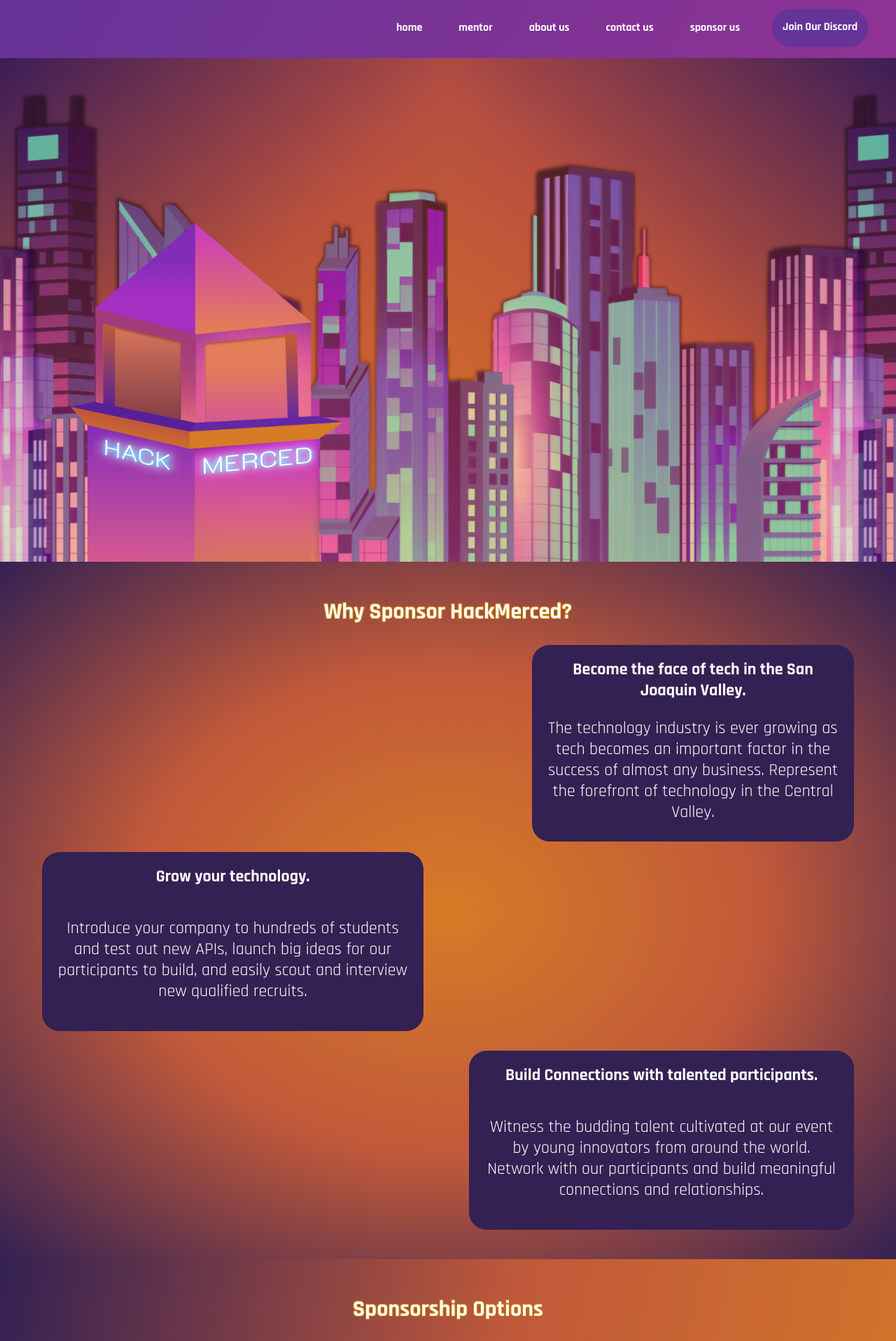
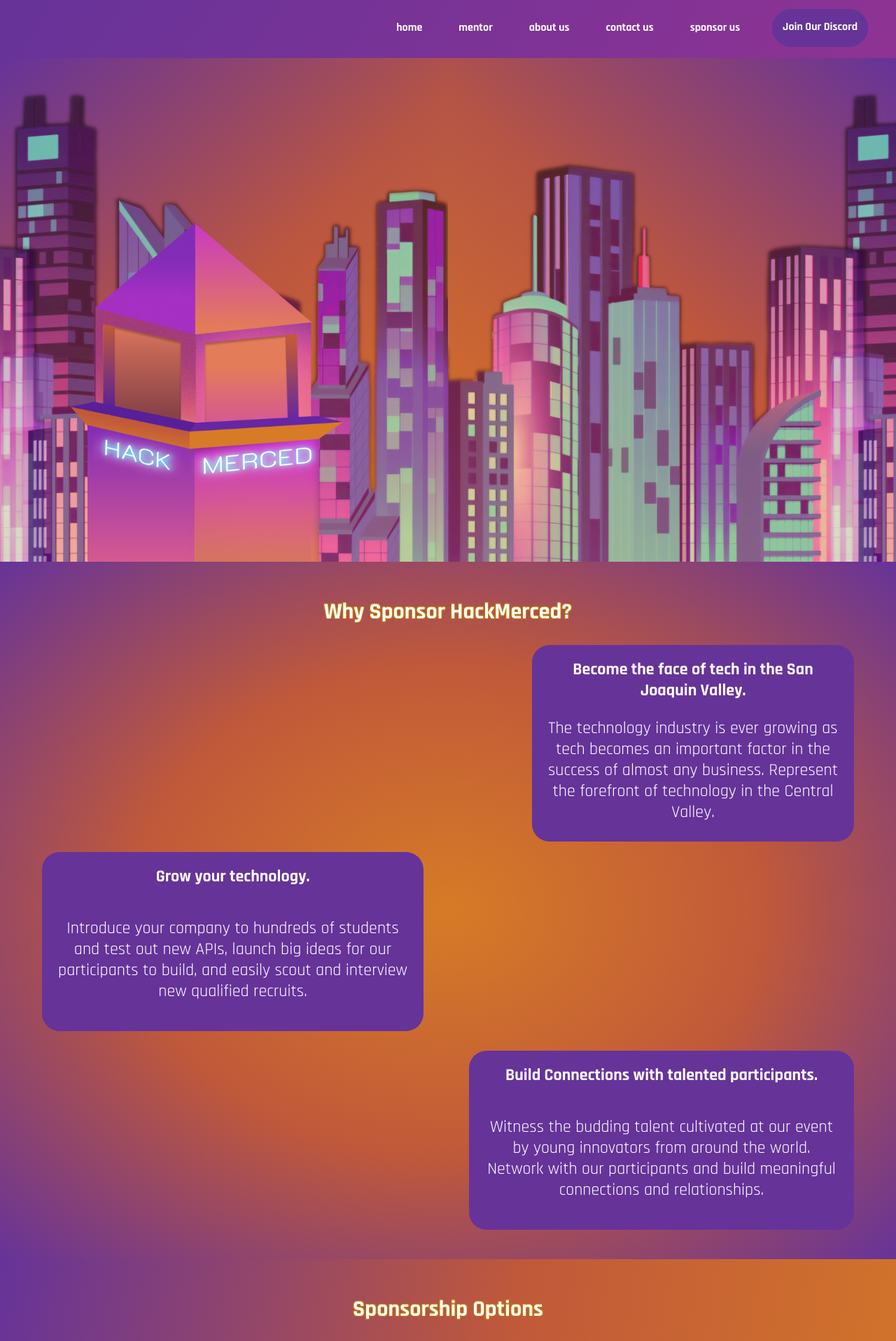
Before and after one commit to HackMerced/HackMerced-X, a React (Create React App) app: page /sponsorus in a window 1280 px wide. Shown: the top 1917 px of the page at 70% size. Built offline with nearby package versions, Linux system fonts and the light colour scheme.

Commit message:
jet - added email updated colors

```diff
--- a/src/Components/Sponsorship-Deck/FirstPage.js
+++ b/src/Components/Sponsorship-Deck/FirstPage.js
@@ -1,7 +1,7 @@
 import React from 'react';
 import HackMercedTower from './assets/hackmerced-tower.png';
 import BackgroundBuildings from './assets/background-buildings.png';
-import { FaDiscord, FaInstagram } from "react-icons/fa6";
+import { FaDiscord, FaInstagram, FaEnvelope} from "react-icons/fa6";
 
 const FirstPage = () => {
     return (
@@ -14,6 +14,12 @@ const FirstPage = () => {
                 <img src={HackMercedTower} className='hackmerced-tower' alt="hack merced tower" />
                 <img src={BackgroundBuildings} className="background-buildings" alt="background buildings" />
                 <div className='text-contents first-box-text'>
+                    <a href='mailto:sponsors@hackmerced.com' className='first-page-links'>
+                        <div className='social-link first-page-link-0'>
+                            <FaEnvelope className='socials-logo' />
+                            <h2>Email Us</h2>
+                        </div>
+                    </a>
                     <a href='https://hackmerced.com/discord' className='first-page-links'>
                         <div className='social-link first-page-link-1'>
                             <FaDiscord className='socials-logo' />
--- a/src/Components/Sponsorship-Deck/SponsorshipDeck.css
+++ b/src/Components/Sponsorship-Deck/SponsorshipDeck.css
@@ -17,6 +17,7 @@
     overflow: hidden;
     display: flex;
     position: relative;
+    /* outline: red solid 3px; */
 }
 
 .contain-gradients {
@@ -28,7 +29,7 @@
 .gradient1 {
     height: 100%;
     width: 100%;
-    background: linear-gradient(#6D0871, #FF5C01);
+    background: linear-gradient(#663399, #FF5C01);
     opacity: 100%;
     position: inherit;
 
@@ -36,7 +37,7 @@
 .gradient2 {
     height: 100%;
     width: 100%;
-    background: linear-gradient(-45deg, #D77B26, #C0593A, #342153);
+    background: linear-gradient(-45deg, #D77B26, #C0593A, #663399);
     opacity: 85%;
     position: inherit;
 }
@@ -44,7 +45,7 @@
 .gradient3 {
     height: 100%;
     width: 100%;
-    background: linear-gradient(45deg, #D77B26, #C0593A, #342153);
+    background: linear-gradient(45deg, #D77B26, #C0593A, #663399);
     opacity: 85%;
     position: inherit;
 }
@@ -110,10 +111,17 @@
 
 .first-page-links {
     text-decoration: none;
+    /* outline: red solid 3px;  */
+}
+
+.first-page-link-0 {
+    animation: slide-left 0.8s ease-in-out forwards;
+    /* border: blue solid 5px; */
 }
 
 .first-page-link-1 {
     animation: slide-left 1s ease-in-out forwards;
+    /* border: red solid 3px; */
 }
 
 .first-page-link-2 {
@@ -129,7 +137,7 @@
 .contain-second-page {
     display: flex;
     flex-direction: column;
-    background: radial-gradient(#D77B26, #C0593A, #342153);
+    background: radial-gradient(#D77B26, #C0593A, #663399);
     align-items: center;
     padding: 25px 0 50px 0;
     overflow: hidden;
@@ -156,7 +164,7 @@
 }
 
 .second-page-text-box1 {
-    background: #342153;
+    background: #663399;
     height: 110%;
     width: 420px;
     position: absolute;
@@ -169,7 +177,7 @@
 }
 
 .second-page-text-box2 {
-    background: #342153;
+    background: #663399;
     height: 100%;
     width: 505px;
     position: absolute;
@@ -184,7 +192,7 @@
 }
 
 .second-page-text-box3 {
-    background: #342153;
+    background: #663399;
     height: 100%;
     width: 510px;
     position: absolute;
@@ -207,7 +215,7 @@
 .contain-third-page {
     display: flex;
     flex-direction: column;
-    background: linear-gradient(-80deg, #D77B26 5%, #C0593A, #342153);
+    background: linear-gradient(-80deg, #D77B26 5%, #C0593A, #663399);
     align-items: center;
     padding: 25px 0 0 0;
     overflow: hidden;
```
